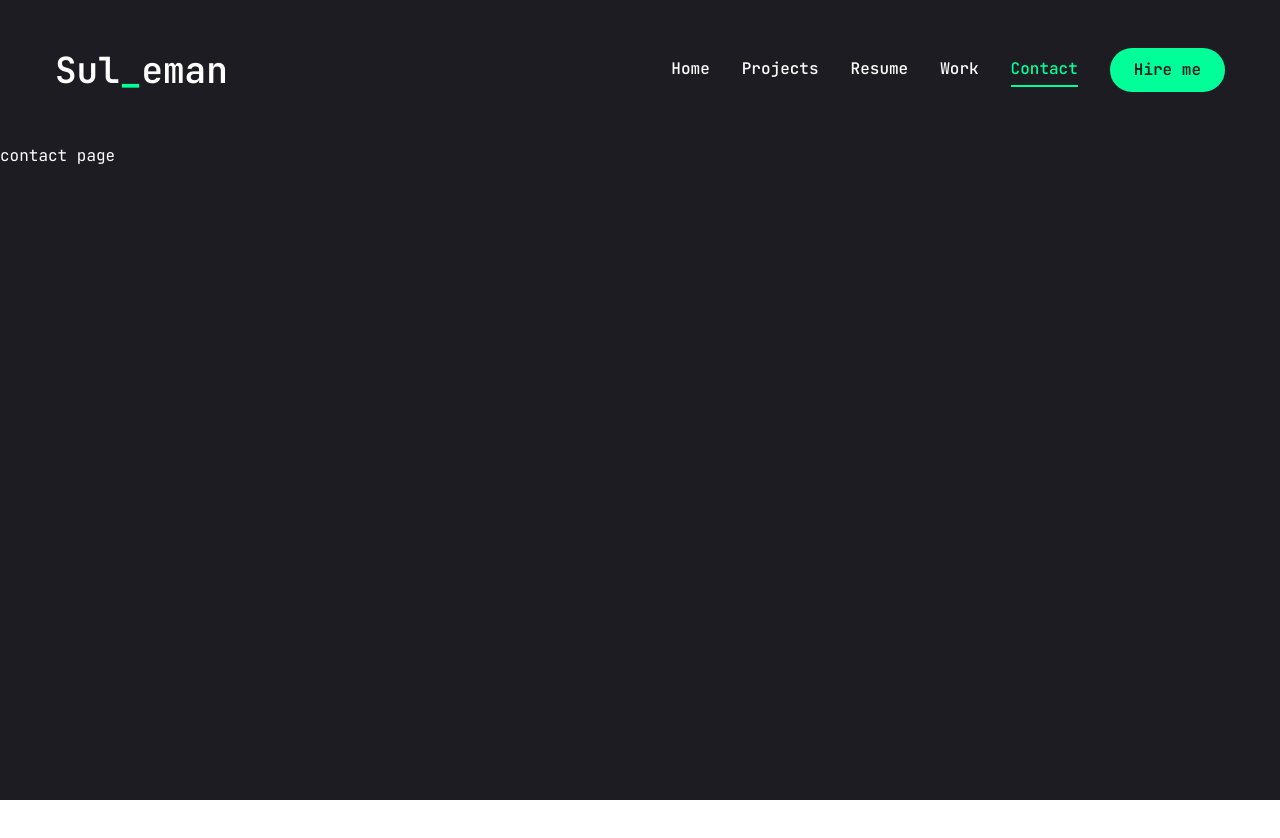
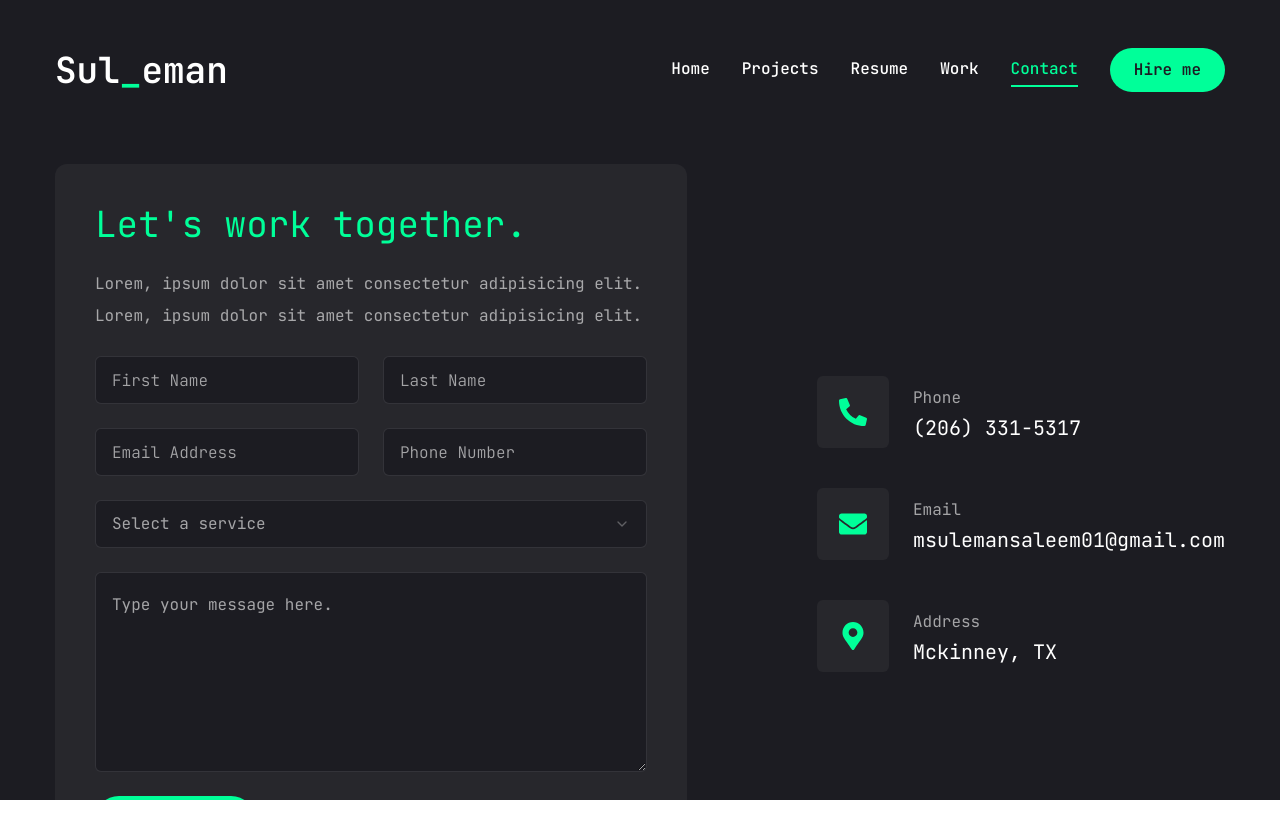
Before and after one commit to MSulSal/portfolio, a Next.js app: page /contact in a window 1280 px wide. Shown: the top 838 px of the page. Before the commit the page ends 800 px from the top, so only its background shows below. Built offline with nearby package versions, Linux system fonts and the light colour scheme.

Commit message:
finish up template

```diff
--- a/src/app/contact/page.tsx
+++ b/src/app/contact/page.tsx
@@ -1,5 +1,107 @@
+"use client";
+
+import { Button } from "@/components/ui/button";
+import { Input } from "@/components/ui/input";
+import { Textarea } from "@/components/ui/textarea";
+import {
+  Select,
+  SelectContent,
+  SelectGroup,
+  SelectItem,
+  SelectLabel,
+  SelectTrigger,
+  SelectValue,
+} from "@/components/ui/select";
+import { FaPhoneAlt, FaEnvelope, FaMapMarkerAlt } from "react-icons/fa";
+import { motion } from "framer-motion";
+
+const info = [
+  {
+    icon: <FaPhoneAlt />,
+    title: "Phone",
+    description: "(206) 331-5317",
+  },
+  {
+    icon: <FaEnvelope />,
+    title: "Email",
+    description: "msulemansaleem01@gmail.com",
+  },
+  {
+    icon: <FaMapMarkerAlt />,
+    title: "Address",
+    description: "Mckinney, TX",
+  },
+];
+
 const Contact = () => {
-  return <div>contact page</div>;
+  return (
+    <motion.section
+      initial={{ opacity: 0 }}
+      animate={{
+        opacity: 1,
+        transition: { delay: 2.4, duration: 0.4, ease: "easeIn" },
+      }}
+      className="py-6"
+    >
+      <div className="container mx-auto">
+        <div className="flex flex-col xl:flex-row gap-[30px]">
+          <div className="xl:w-[54%] order-2 xl:order-none">
+            <form className="flex flex-col gap-6 p-10 bg-[#27272c] rounded-xl">
+              <h3 className="text-4xl text-accent">
+                Let&apos;s work together.
+              </h3>
+              <p className="text-white/60">
+                Lorem, ipsum dolor sit amet consectetur adipisicing elit. Lorem,
+                ipsum dolor sit amet consectetur adipisicing elit.
+              </p>
+              <div className="grid grid-cols-1 md:grid-cols-2 gap-6">
+                <Input type="firstname" placeholder="First Name" />
+                <Input type="lastname" placeholder="Last Name" />
+                <Input type="email" placeholder="Email Address" />
+                <Input type="phone" placeholder="Phone Number" />
+              </div>
+              <Select>
+                <SelectTrigger className="w-full">
+                  <SelectValue placeholder="Select a service" />
+                </SelectTrigger>
+                <SelectContent>
+                  <SelectGroup>
+                    <SelectLabel>Select a service</SelectLabel>
+                    <SelectItem value="est">Web Development</SelectItem>
+                    <SelectItem value="est1">UI/UX Design</SelectItem>
+                  </SelectGroup>
+                </SelectContent>
+              </Select>
+              <Textarea
+                className="h-[200px]"
+                placeholder="Type your message here."
+              ></Textarea>
+              <Button size="md" className="max-w-40">
+                Send message
+              </Button>
+            </form>
+          </div>
+          <div className="flex-1 flex items-center xl:justify-end order-1 xl:order-none mb-8 xl:mb-0">
+            <ul className="flex flex-col gap-10">
+              {info.map((item, index) => {
+                return (
+                  <li key={index} className="flex items-center gap-6">
+                    <div className="w-[52px] h-[52px] xl:w-[72px] xl:h-[72px] bg-[#27272c] text-accent rounded-[0.375rem] flex items-center justify-center">
+                      <div className="text-[28px]">{item.icon}</div>
+                    </div>
+                    <div className="flex-1">
+                      <p className="text-white/60">{item.title}</p>
+                      <h3 className="text-xl">{item.description}</h3>
+                    </div>
+                  </li>
+                );
+              })}
+            </ul>
+          </div>
+        </div>
+      </div>
+    </motion.section>
+  );
 };
 
 export default Contact;
--- a/src/components/ui/input.tsx
+++ b/src/components/ui/input.tsx
@@ -8,7 +8,7 @@
       <input
         type={type}
         className={cn(
-          "flex h-10 w-full rounded-md border border-slate-200 bg-white px-3 py-2 text-base ring-offset-white file:border-0 file:bg-transparent file:text-sm file:font-medium file:text-slate-950 placeholder:text-slate-500 focus-visible:outline-none focus-visible:ring-2 focus-visible:ring-slate-950 focus-visible:ring-offset-2 disabled:cursor-not-allowed disabled:opacity-50 md:text-sm dark:border-slate-800 dark:bg-slate-950 dark:ring-offset-slate-950 dark:file:text-slate-50 dark:placeholder:text-slate-400 dark:focus-visible:ring-slate-300",
+          "flex h-[48px] border border-solid  border-white/10  font-light bg-primary px-4 py-5 text-base placeholder:text-white/60 outline-none rounded-[0.375rem] focus:border-accent",
           className
         )}
         ref={ref}
--- a/src/components/ui/select.tsx
+++ b/src/components/ui/select.tsx
@@ -19,7 +19,7 @@
   <SelectPrimitive.Trigger
     ref={ref}
     className={cn(
-      "flex h-10 w-full items-center justify-between rounded-md border border-slate-200 bg-white px-3 py-2 text-sm ring-offset-white placeholder:text-slate-500 focus:outline-none focus:ring-2 focus:ring-slate-950 focus:ring-offset-2 disabled:cursor-not-allowed disabled:opacity-50 [&>span]:line-clamp-1 dark:border-slate-800 dark:bg-slate-950 dark:ring-offset-slate-950 dark:placeholder:text-slate-400 dark:focus:ring-slate-300",
+      "flex h-[48px] w-full items-center justify-between rounded-[0.375rem] border border-white/10 bg-primary px-4 py-5 text-base text-white/60 placeholder:text-white/10 focus:border-accent outline-none",
       className
     )}
     {...props}
@@ -75,7 +75,7 @@
     <SelectPrimitive.Content
       ref={ref}
       className={cn(
-        "relative z-50 max-h-96 min-w-[8rem] overflow-hidden rounded-md border border-slate-200 bg-white text-slate-950 shadow-md data-[state=open]:animate-in data-[state=closed]:animate-out data-[state=closed]:fade-out-0 data-[state=open]:fade-in-0 data-[state=closed]:zoom-out-95 data-[state=open]:zoom-in-95 data-[side=bottom]:slide-in-from-top-2 data-[side=left]:slide-in-from-right-2 data-[side=right]:slide-in-from-left-2 data-[side=top]:slide-in-from-bottom-2 dark:border-slate-800 dark:bg-slate-950 dark:text-slate-50",
+        "relative z-50 max-h-96 min-w-[8rem] overflow-hidden rounded-[0.375rem] border border-white/10 bg-primary text-white shadow-md data-[state=open]:animate-in data-[state=closed]:animate-out data-[state=closed]:fade-out-0 data-[state=open]:fade-in-0 data-[state=closed]:zoom-out-95 data-[state=open]:zoom-in-95 data-[side=bottom]:slide-in-from-top-2 data-[side=left]:slide-in-from-right-2 data-[side=right]:slide-in-from-left-2 data-[side=top]:slide-in-from-bottom-2 dark:border-slate-800 dark:bg-slate-950 dark:text-slate-50",
         position === "popper" &&
           "data-[side=bottom]:translate-y-1 data-[side=left]:-translate-x-1 data-[side=right]:translate-x-1 data-[side=top]:-translate-y-1",
         className
@@ -118,7 +118,7 @@
   <SelectPrimitive.Item
     ref={ref}
     className={cn(
-      "relative flex w-full cursor-default select-none items-center rounded-sm py-1.5 pl-8 pr-2 text-sm outline-none focus:bg-slate-100 focus:text-slate-900 data-[disabled]:pointer-events-none data-[disabled]:opacity-50 dark:focus:bg-slate-800 dark:focus:text-slate-50",
+      "relative flex w-full cursor-default select-none items-center rounded-sm py-1.5 pl-8 pr-2 text-sm outline-none focus:bg-accent focus:text-primary data-[disabled]:pointer-events-none data-[disabled]:opacity-50 dark:focus:bg-slate-800 dark:focus:text-slate-50",
       className
     )}
     {...props}
--- a/src/components/ui/textarea.tsx
+++ b/src/components/ui/textarea.tsx
@@ -9,7 +9,7 @@
   return (
     <textarea
       className={cn(
-        "flex min-h-[80px] w-full rounded-md border border-slate-200 bg-white px-3 py-2 text-base ring-offset-white placeholder:text-slate-500 focus-visible:outline-none focus-visible:ring-2 focus-visible:ring-slate-950 focus-visible:ring-offset-2 disabled:cursor-not-allowed disabled:opacity-50 md:text-sm dark:border-slate-800 dark:bg-slate-950 dark:ring-offset-slate-950 dark:placeholder:text-slate-400 dark:focus-visible:ring-slate-300",
+        "flex min-h-[80px] w-full rounded-[0.375rem] border border-white/10 bg-primary px-4 py-5 text-base placeholder:text-white/60 focus-visible:outline-none focus-visible:ring-1 focus-visible:ring-accent focus-visible:ring-offset-0 disabled:cursor-not-allowed disabled:opacity-50",
         className
       )}
       ref={ref}
--- a/tailwind.config.ts
+++ b/tailwind.config.ts
@@ -34,6 +34,7 @@
         lg: "var(--radius)",
         md: "calc(var(--radius) - 2px)",
         sm: "calc(var(--radius) - 4px)",
+        DEFAULT: "0.375rem", // Tailwind's default `rounded-md` value
       },
     },
   },
```
